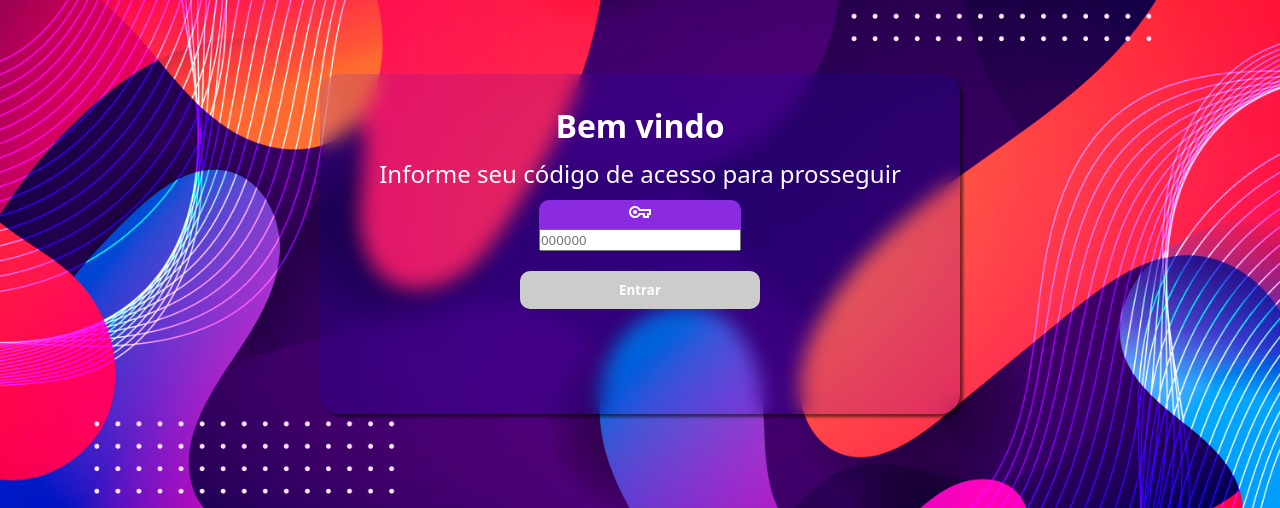
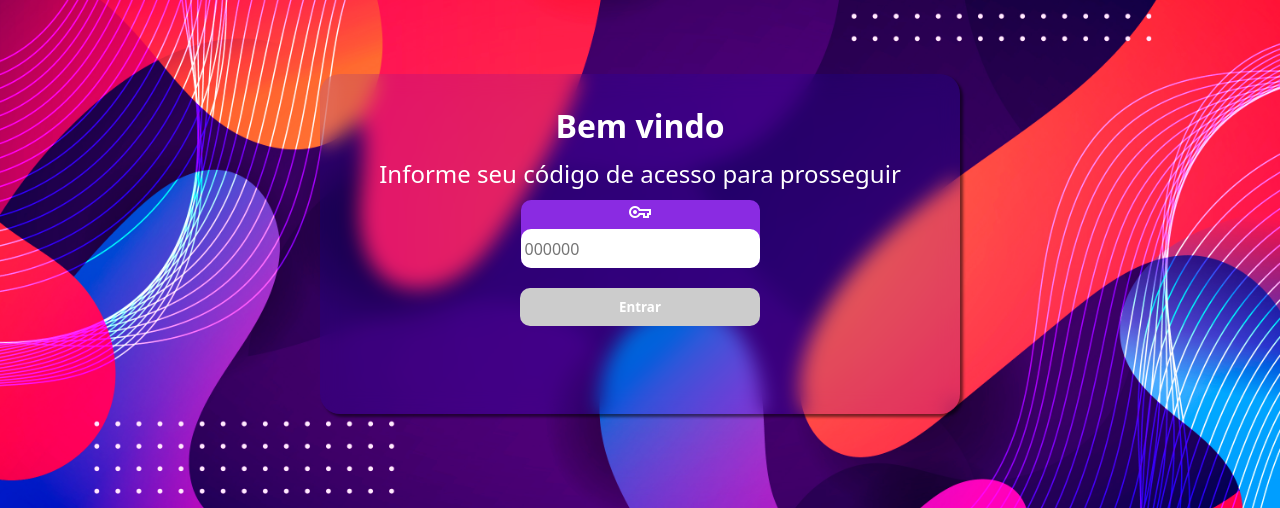
Before and after one commit to dededc37/MH-Maneger, a Flask app: page /login in a window 1280 px wide. Shown: the part 156-664 px from the top of the page. Run offline with Flask 3, Linux system fonts and the light colour scheme.

Commit message:
ajuste nos campos de formulários

```diff
--- a/static/forms/forms.css
+++ b/static/forms/forms.css
@@ -72,3 +72,13 @@ button:disabled {
     background-color: #ccc;
     cursor: not-allowed;
 }
+
+div.campo > input {
+    box-sizing: border-box;
+    font-size: 1em;
+    width: 100%;
+    height: 39px;
+    border: 0px;
+    border-radius: 10px;
+    padding: 4px;
+}
```
